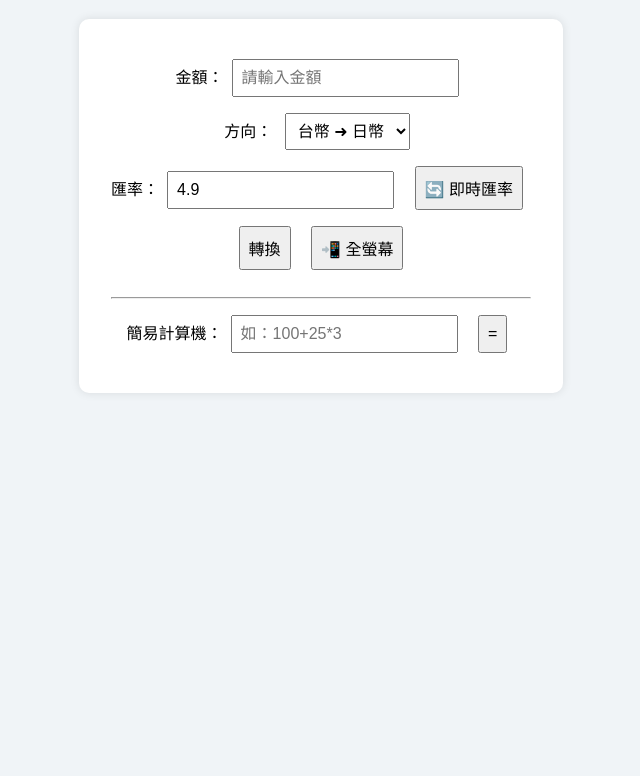
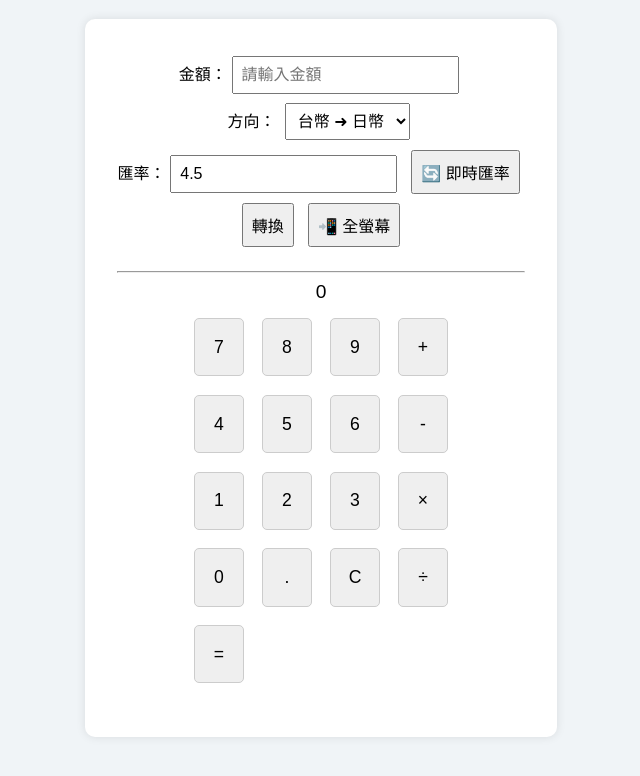
Before and after one commit to elvis0226/twtojp, a plain HTML site: page index.html in a window 1280 px wide. Shown: the part 110-886 px from the top of the page, without its empty margins (319-959 px from the left). Before the commit the page ends 800 px from the top, so only its background shows below. Drawn offline with Linux system fonts and the light colour scheme; no server answers.

Commit message:
Add files via upload

```diff
--- a/index.html
+++ b/index.html
@@ -25,7 +25,7 @@
       box-shadow: 0 0 10px rgba(0,0,0,0.1);
     }
     input, select, button {
-      margin: 0.5em;
+      margin: 0.3em;
       padding: 0.5em;
       font-size: 1em;
     }
@@ -33,6 +33,23 @@
       margin-top: 1em;
       font-size: 1.2em;
       color: #2980b9;
+    }
+    .calc-display {
+      font-size: 1.2em;
+      margin-bottom: 0.5em;
+    }
+    .calc-buttons {
+      display: grid;
+      grid-template-columns: repeat(4, 60px);
+      gap: 0.5em;
+      justify-content: center;
+      margin-bottom: 1em;
+    }
+    .calc-buttons button {
+      padding: 1em;
+      font-size: 1.1em;
+      border-radius: 5px;
+      border: 1px solid #ccc;
     }
   </style>
 </head>
@@ -46,7 +63,7 @@
         <option value="jpyToTwd">日幣 ➜ 台幣</option>
       </select>
     </label><br/>
-    <label>匯率：<input type="number" id="rate" value="4.9" step="0.0001"/></label>
+    <label>匯率：<input type="number" id="rate" value="4.5" step="0.0001"/></label>
     <button onclick="fetchRate()">🔄 即時匯率</button><br/>
     <button onclick="convert()">轉換</button>
     <button onclick="toggleFullscreen()">📲 全螢幕</button>
@@ -54,9 +71,26 @@
     <div class="result" id="result"></div>
 
     <hr/>
-    <label>簡易計算機：<input id="calcInput" placeholder="如：100+25*3"/></label>
-    <button onclick="calculate()">=</button>
-    <span id="calcResult"></span>
+    <div class="calc-display" id="calcDisplay">0</div>
+    <div class="calc-buttons">
+      <button onclick="appendCalc('7')">7</button>
+      <button onclick="appendCalc('8')">8</button>
+      <button onclick="appendCalc('9')">9</button>
+      <button onclick="appendCalc('+')">+</button>
+      <button onclick="appendCalc('4')">4</button>
+      <button onclick="appendCalc('5')">5</button>
+      <button onclick="appendCalc('6')">6</button>
+      <button onclick="appendCalc('-')">-</button>
+      <button onclick="appendCalc('1')">1</button>
+      <button onclick="appendCalc('2')">2</button>
+      <button onclick="appendCalc('3')">3</button>
+      <button onclick="appendCalc('*')">×</button>
+      <button onclick="appendCalc('0')">0</button>
+      <button onclick="appendCalc('.')">.</button>
+      <button onclick="clearCalc()">C</button>
+      <button onclick="appendCalc('/')">÷</button>
+      <button onclick="calculate()">=</button>
+    </div>
   </div>
 
   <script>
@@ -67,18 +101,7 @@
         const rate = data.rates.JPY;
         document.getElementById("rate").value = rate.toFixed(4);
       } catch (e) {
-        alert("無法取得即時匯率，請稍後再試或手動輸入");
-      }
-    }
-
-    function calculate() {
-      const input = document.getElementById("calcInput").value;
-      try {
-        const result = eval(input);
-        document.getElementById("calcResult").textContent = `= ${result}`;
-        document.getElementById("amount").value = result;
-      } catch {
-        document.getElementById("calcResult").textContent = "錯誤的算式";
+        alert("無法取得即時匯率，請稍後再試");
       }
     }
 
@@ -110,6 +133,36 @@
       }
     }
 
+    let calcInput = "";
+
+    function appendCalc(val) {
+      if (val === '*' || val === '/' || val === '+' || val === '-') {
+        if (calcInput === "" || /[+\-*/]$/.test(calcInput)) return;
+      }
+      calcInput += val === '×' ? '*' : val === '÷' ? '/' : val;
+      updateCalcDisplay();
+    }
+
+    function clearCalc() {
+      calcInput = "";
+      updateCalcDisplay();
+    }
+
+    function updateCalcDisplay() {
+      document.getElementById("calcDisplay").textContent = calcInput || "0";
+    }
+
+    function calculate() {
+      try {
+        const result = eval(calcInput);
+        document.getElementById("calcDisplay").textContent = "= " + result;
+        document.getElementById("amount").value = result;
+        calcInput = "";
+      } catch {
+        document.getElementById("calcDisplay").textContent = "錯誤";
+      }
+    }
+
     window.onload = fetchRate;
   </script>
 </body>
```
